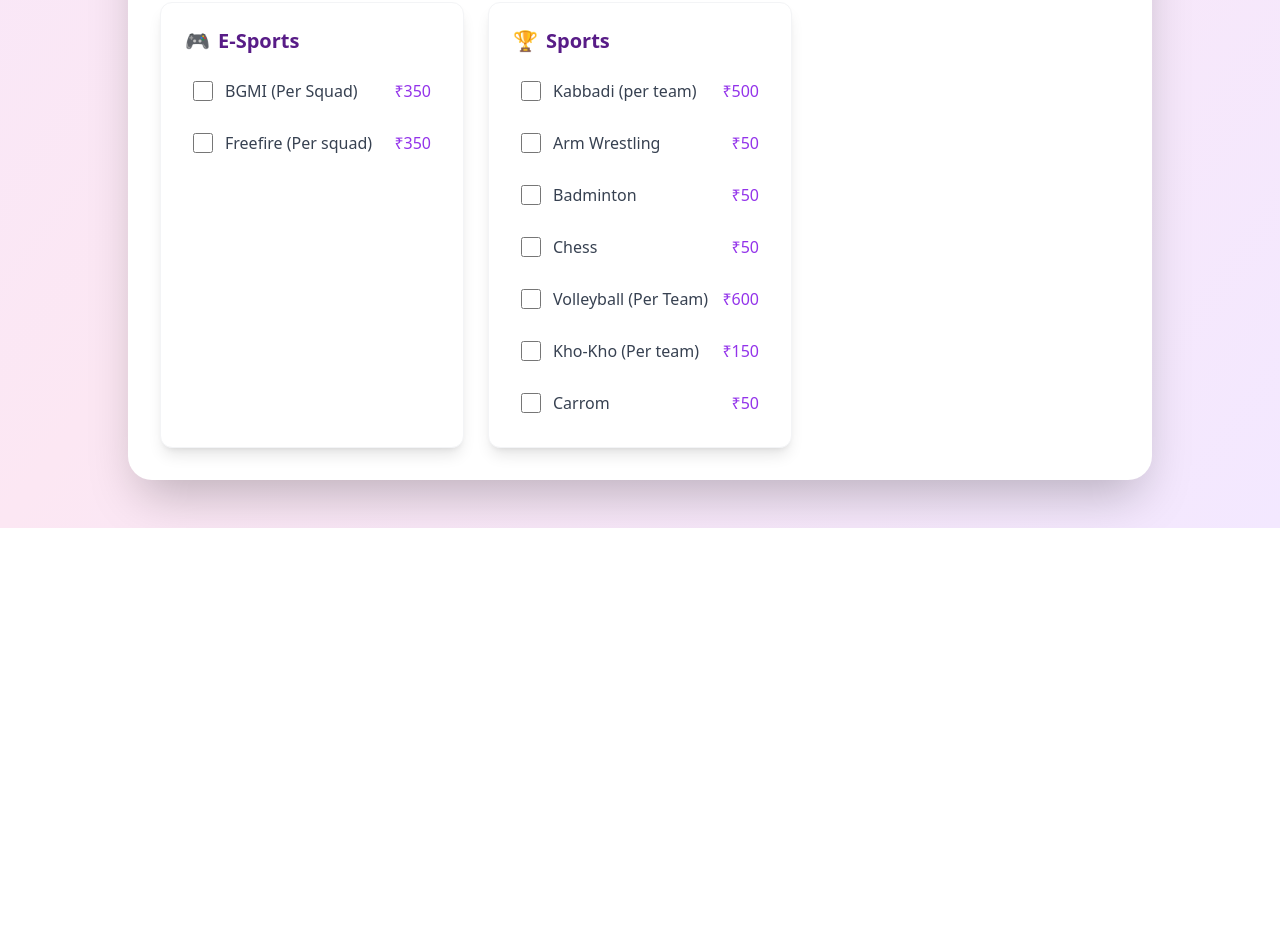
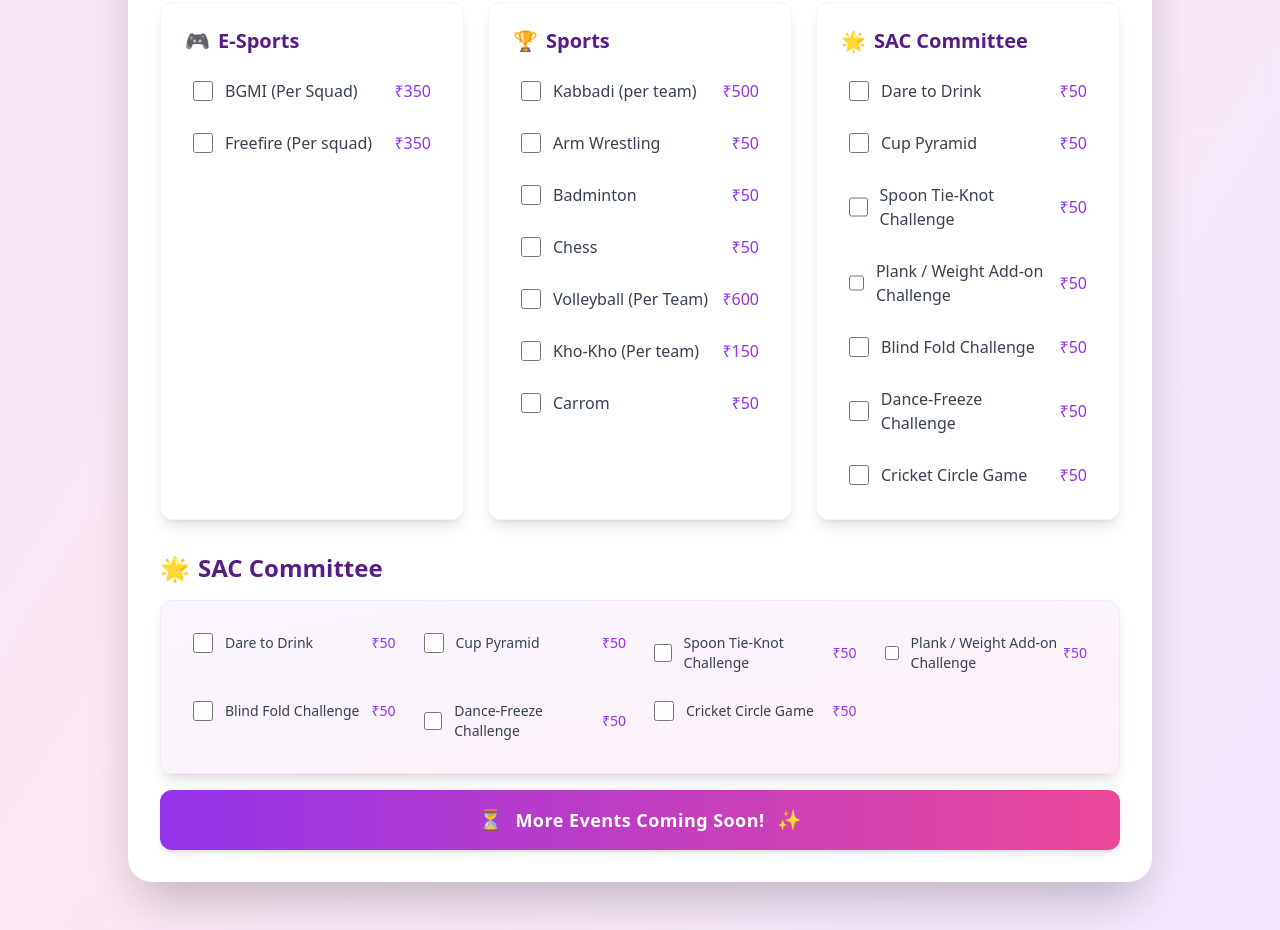
Before and after one commit to Jaishankar7655/TYF2K25, a React (Vite) app: page /register in a window 1280 px wide. Shown: the part 1140-2070 px from the top of the page. Before the commit the page ends 1668 px from the top, so only its background shows below. Built offline with nearby package versions, Linux system fonts and the light colour scheme.

Commit message:
Remove sensitive files from tracking

```diff
--- a/src/Components/PaymnetGateway.jsx
+++ b/src/Components/PaymnetGateway.jsx
@@ -14,8 +14,8 @@ const PaymentGateway = () => {
   const [paymentSuccess, setPaymentSuccess] = useState(false);
   const [copied, setCopied] = useState(false);
 
-  const SCRIPT_URL =
-    "https://script.google.com/macros/s/AKfycbxvcS7iar05au5XtfX8J8H91D_heVbcLzqIi80eZ7OsFdUGrsJjyjZJn0zgItlUy0VP/exec";
+  // Payment script URL — loaded from .env (not exposed on GitHub)
+  const SCRIPT_URL = import.meta.env.VITE_PAYMENT_SCRIPT_URL;
 
   const merchantDetails = {
     name: "TRUBA PROVISIONAL ADMISSION POOL ACCOUNT",
@@ -50,7 +50,8 @@ const PaymentGateway = () => {
           // Calculate new dimensions
           let width = img.width;
           let height = img.height;
-          const maxDimension = 1200;
+          // Compress aggressively — small size = reliable upload
+          const maxDimension = 800;
 
           if (width > height && width > maxDimension) {
             height = (height * maxDimension) / width;
@@ -64,7 +65,7 @@ const PaymentGateway = () => {
           canvas.height = height;
 
           ctx.drawImage(img, 0, 0, width, height);
-          resolve(canvas.toDataURL("image/jpeg", 0.7));
+          resolve(canvas.toDataURL("image/jpeg", 0.4));
         };
         img.onerror = reject;
       };
@@ -103,8 +104,9 @@ const PaymentGateway = () => {
     try {
       const compressedImage = await compressImage(screenshot);
       const timestamp = new Date().getTime();
-      const filename = `payment_${phoneNumber}_${timestamp}.jpg`;
+      const filename = `payment_${phoneNumber.trim()}_${timestamp}.jpg`;
 
+      // Send JSON body — script reads via JSON.parse(e.postData.contents)
       const response = await fetch(SCRIPT_URL, {
         method: "POST",
         mode: "no-cors",
@@ -115,12 +117,9 @@ const PaymentGateway = () => {
         }),
       });
 
-      // Google Apps Script blocks CORS JSON responses, so we check for
-      // an "opaque" response type which means the request went through.
+      // no-cors always returns opaque — means request went through
       if (response.type === "opaque" || response.ok) {
-        // Wait briefly for the script to process
         await new Promise((resolve) => setTimeout(resolve, 1500));
-
         setPaymentSuccess(true);
         setTimeout(() => {
           navigate("/paymentSuccess", {
@@ -128,7 +127,7 @@ const PaymentGateway = () => {
           });
         }, 1500);
       } else {
-        throw new Error("Failed to submit payment details");
+        throw new Error("Submission failed");
       }
     } catch (err) {
       console.error("Error:", err);
--- a/src/Components/RegistrationForm.jsx
+++ b/src/Components/RegistrationForm.jsx
@@ -81,6 +81,19 @@ const categories = [
       { name: "Volleyball (Per Team) ", price: 600 },
       { name: "Kho-Kho (Per team)", price: 150 },
       { name: "Carrom", price: 50 },
+    ],
+  },
+  {
+    title: "SAC Committee",
+    icon: "🌟",
+    events: [
+      { name: "Dare to Drink", price: 50 },
+      { name: "Cup Pyramid", price: 50 },
+      { name: "Spoon Tie-Knot Challenge", price: 50 },
+      { name: "Plank / Weight Add-on Challenge", price: 50 },
+      { name: "Blind Fold Challenge", price: 50 },
+      { name: "Dance-Freeze Challenge", price: 50 },
+      { name: "Cricket Circle Game", price: 50 },
     ],
   },
 ];
@@ -213,8 +226,7 @@ const RegistrationForm = () => {
       formData.append("events", eventsData);
       formData.append("totalAmount", calculateTotal());
 
-      const GOOGLE_SCRIPT_URL =
-        "https://script.google.com/macros/s/AKfycbxVdY1Leca6iuIwN-Msb0gKIQehwh488UT7E3Z4J84rTRBT7Cno5I4TDaZa1xcaSrN5/exec";
+      const GOOGLE_SCRIPT_URL = import.meta.env.VITE_REGISTRATION_SCRIPT_URL;
 
       const response = await fetch(GOOGLE_SCRIPT_URL, {
         method: "POST",
@@ -456,6 +468,44 @@ const RegistrationForm = () => {
               </div>
             </div>
 
+            {/* SAC Committee Section */}
+            <div className="space-y-4">
+              <div className="flex items-center space-x-2">
+                <span className="text-2xl">🌟</span>
+                <h3 className="text-2xl font-bold text-purple-900">SAC Committee</h3>
+              </div>
+              <div className="bg-gradient-to-br from-purple-50 to-pink-50 rounded-xl p-6 shadow-lg border border-purple-100">
+                <div className="grid grid-cols-1 sm:grid-cols-2 md:grid-cols-3 lg:grid-cols-4 gap-3">
+                  {categories.find(c => c.title === "SAC Committee").events.map((event) => (
+                    <div key={event.name} className="space-y-2">
+                      <div
+                        className="flex items-center justify-between p-2 rounded-lg hover:bg-white cursor-pointer transition-colors duration-200"
+                        onClick={() => handleEventSelection(event, !selectedEvents.includes(event.name))}
+                      >
+                        <div className="flex items-center space-x-3">
+                          <input
+                            type="checkbox"
+                            checked={selectedEvents.includes(event.name)}
+                            onChange={() => {}}
+                            className="w-5 h-5 rounded border-gray-300 text-purple-600 focus:ring-purple-500"
+                          />
+                          <span className="text-gray-700 text-sm font-medium">{event.name}</span>
+                        </div>
+                        <span className="font-medium text-purple-600 text-sm">₹{event.price}</span>
+                      </div>
+                    </div>
+                  ))}
+                </div>
+              </div>
+
+              {/* More Events Coming Soon Banner */}
+              <div className="flex items-center justify-center gap-3 bg-gradient-to-r from-purple-600 to-pink-500 text-white rounded-xl p-4 shadow-md">
+                <span className="text-xl">⏳</span>
+                <p className="font-bold text-lg tracking-wide">More Events Coming Soon!</p>
+                <span className="text-xl">✨</span>
+              </div>
+            </div>
+
             {/* Total Amount and Submit Button */}
             <div className="fixed bottom-0 left-0 right-0 bg-white/95 backdrop-blur-md shadow-lg p-4 border-t border-gray-200">
               <div className="max-w-5xl mx-auto flex items-center justify-between">
```
Also changed, not shown: 1 other file (tests, documents, lock files or other folders).
